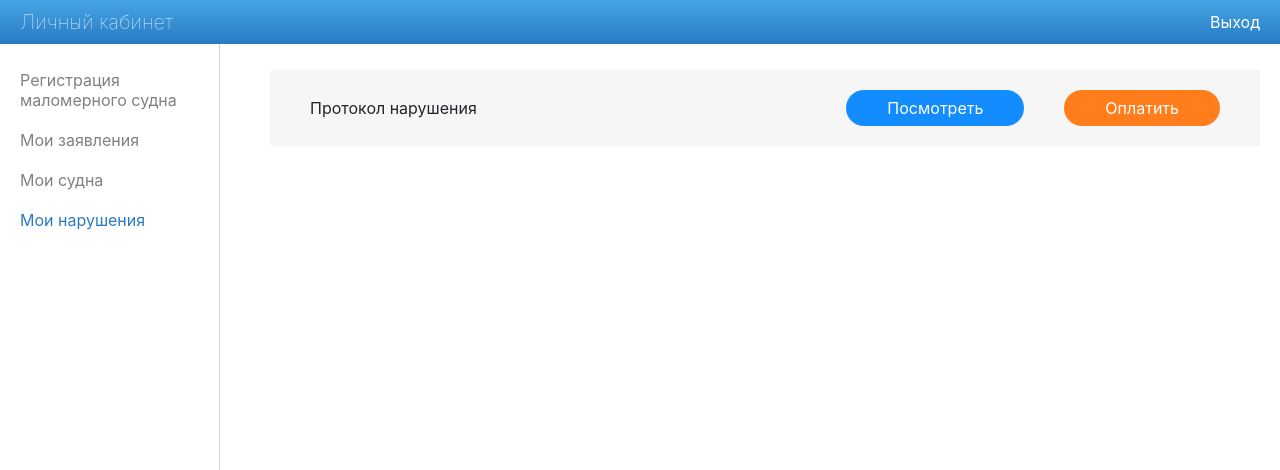
After one commit to Claim2001/ICMC, a Django app: page /fines in a window 1280 px wide. The commit adds this page. Shown: the top 470 px of the page. Run offline with Django 3.2, Linux system fonts and the light colour scheme; a user stored in the database is signed in; tables that the repository leaves empty hold one stand-in row (values such as "Sample post"); some libraries are stand-ins or nearby versions.

Commit message:
Added two pages

```diff
--- a/main/templates/main/user_base.html
+++ b/main/templates/main/user_base.html
@@ -28,7 +28,7 @@
                     <li class="{% if url_name == 'index' %}selected{% endif %}"><a href="{% url 'main:index' %}">Регистрация маломерного судна</a></li>
                     <li class="{% if url_name == 'boat_requests' %}selected{% endif %}"><a href="{% url 'main:boat_requests' %}">Мои заявления</a></li>
                     <li class="{% if url_name == 'boats' %}selected{% endif %}"><a href="{% url 'main:boats' %}">Мои судна</a></li>
-                    <li class="{% if url_name == 'notready1' %}selected{% endif %}"><a href="#">Мои нарушения</a></li>
+		    <li class="{% if url_name == 'fines' %}selected{% endif %}"><a href="{% url 'main:fines'  %}">Мои нарушения</a></li>
                     {% endwith %}
                 </ul>
 
--- /dev/null
+++ b/main/templates/main/user_fines.html
@@ -0,0 +1,16 @@
+{% extends 'main/user_base.html'  %}
+
+{% block content %}
+
+{% for fine in fines%}
+<div class="control-block">
+    <div class="control-title">
+        <p>Протокол нарушения</p>
+    </div>
+
+    <a href="#{{ fine.pk }}" class="btn">Посмотреть</a>
+    <a href="#{{ fine.pk }}" class="btn btn-warn">Оплатить</a>
+</div>
+{% endfor %}
+
+{% endblock  %}
--- a/main/urls.py
+++ b/main/urls.py
@@ -15,4 +15,5 @@ urlpatterns = [
     path('request/<int:pk>', views.boat_request, name="boat_request"),
     path('requests', views.user_boat_requests, name="boat_requests"),
     path('ships', views.boats, name="boats"),
+    path('fines', views.fines, name="fines"),
 ]
--- a/main/views.py
+++ b/main/views.py
@@ -4,7 +4,7 @@ from django.views.generic import View
 from django.contrib.auth import authenticate, login, logout
 from django.contrib import messages
 
-from .models import Boat, Notification
+from .models import Boat, Notification, Fine
 from .forms import UserForm, BoatForm
 
 
@@ -93,7 +93,15 @@ def user_boat_requests(request):
 def boats(request):
     if request.user.is_authenticated:
         boats = Boat.objects.filter(owner=request.user)
-        return render(request, "main/my_boats.html", {"boats": boats})
+        return render(request, "main/user_boats.html", {"boats": boats})
+
+    return redirect("main:login")
+
+
+def fines(request):
+    if request.user.is_authenticated:
+        fines = Fine.objects.filter(owner=request.user)
+        return render(request, "main/user_fines.html", {"fines": fines})
 
     return redirect("main:login")
 
```
Also changed, not shown: main/templates/main/user_boats.html (renamed from main/templates/main/my_boats.html).
